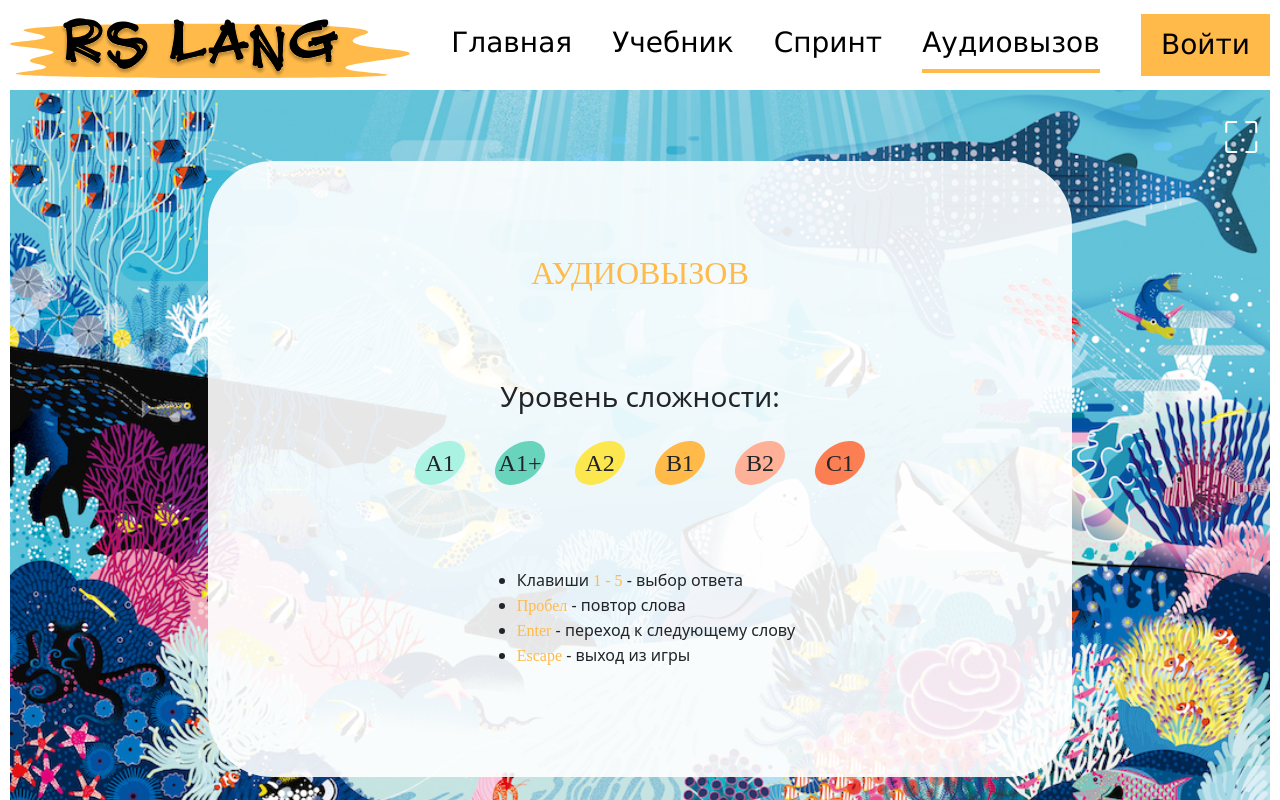
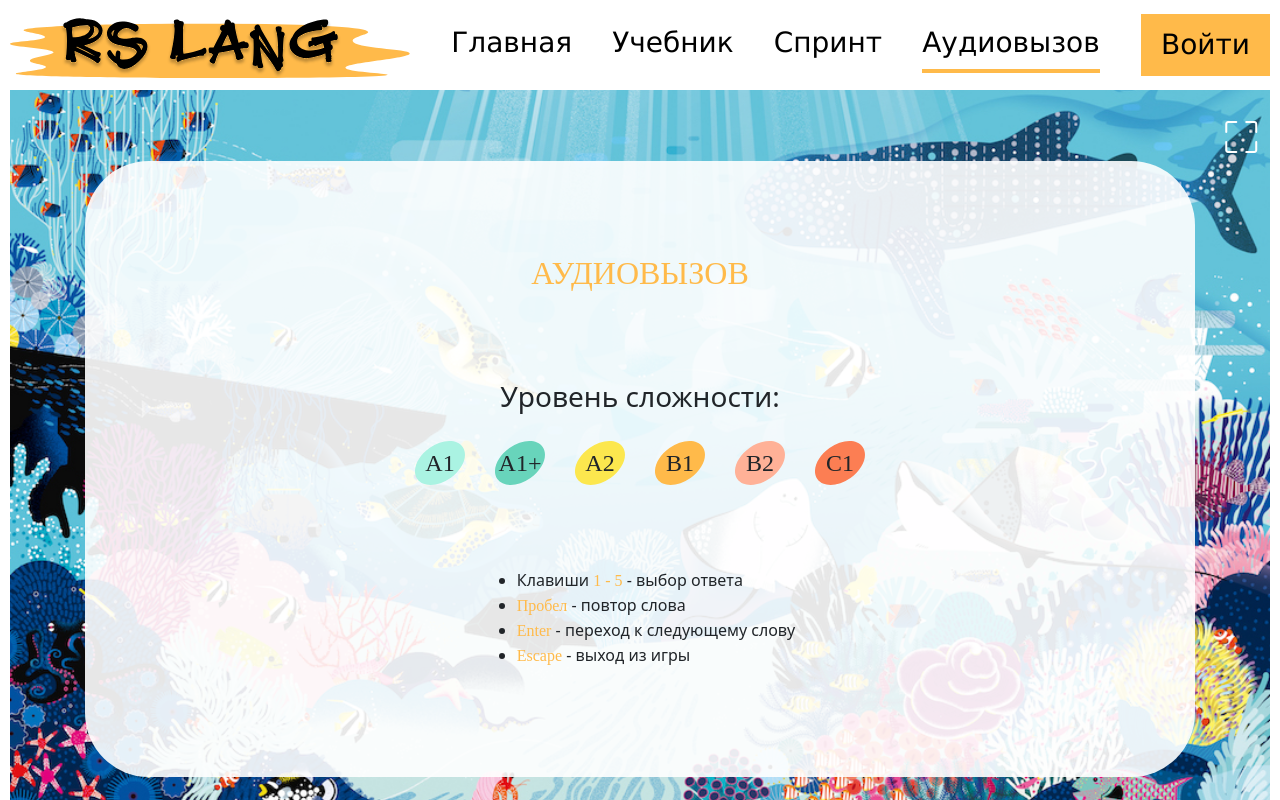
Before and after one commit to Aleksander-true/rslang, a React (Create React App) app: page /audioGame in a window 1280 px wide. Built offline with nearby package versions, Linux system fonts and the light colour scheme; a web font is replaced by a local one.

Commit message:
feat: add final styles

```diff
--- a/src/Pages/AudioGame/audio-call.css
+++ b/src/Pages/AudioGame/audio-call.css
@@ -36,7 +36,7 @@
 .audiocall-results-page {
   background: rgba(255, 255, 255, 0.9);
   min-height: 90%;
-  width: 70%;
+  min-width: 90%;
   display: flex;
   align-items: center;
   justify-content: space-evenly;
@@ -126,7 +126,8 @@
   display: flex;
   flex-direction: column;
   align-items: center;
-  justify-content: space-evenly;
+  justify-content: center;
+  row-gap: 1vw;
 }
 
 .word-info-score {
```
